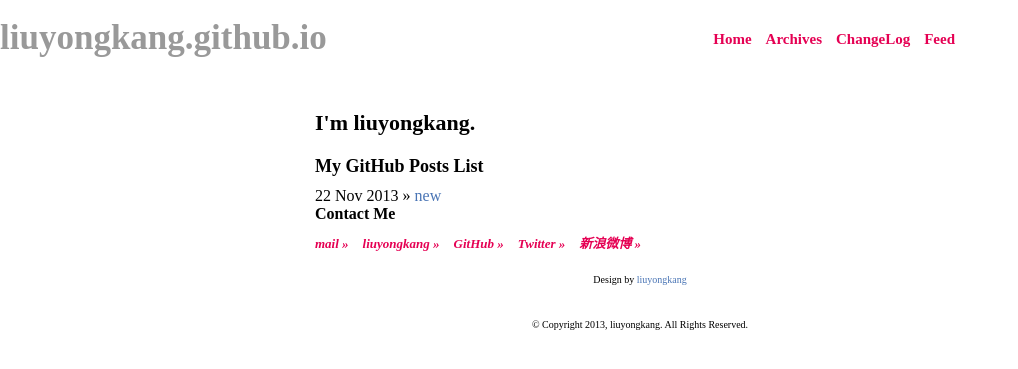
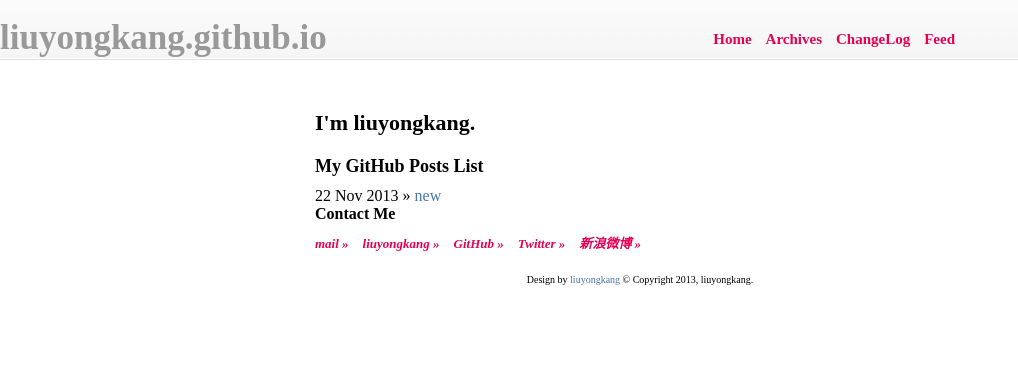
Before and after one commit to liuyongkang/liuyongkang.github.io, a Jekyll site: the page built from index.html, in a window 1280 px wide. Shown: the top 369 px of the page, without its empty margins (0-1018 px from the left). Built offline with Jekyll 4.4.1, drawn with Linux system fonts in a browser that asks for light colours; Markdown is read by kramdown in place of the engine named in the settings; the list of posts is cut into pages by our own code.

Commit message:
修改config

```diff
--- a/_config.yml
+++ b/_config.yml
@@ -13,5 +13,4 @@ author:
         github: http://github.com/liuyongkang
 
 copyright:
-    - Design by <a href="http://liuyongkang.github.io" rel="friend" title="liuyongkang" target="_blank">liuyongkang</a>
-    - "&copy; Copyright 2013, liuyongkang. All Rights Reserved."
+    - Design by <a href="http://liuyongkang.github.io" rel="friend" title="liuyongkang" target="_blank">liuyongkang</a> &copy; Copyright 2013, liuyongkang.
```
Also changed, not shown: css/head-bg.png (added).
